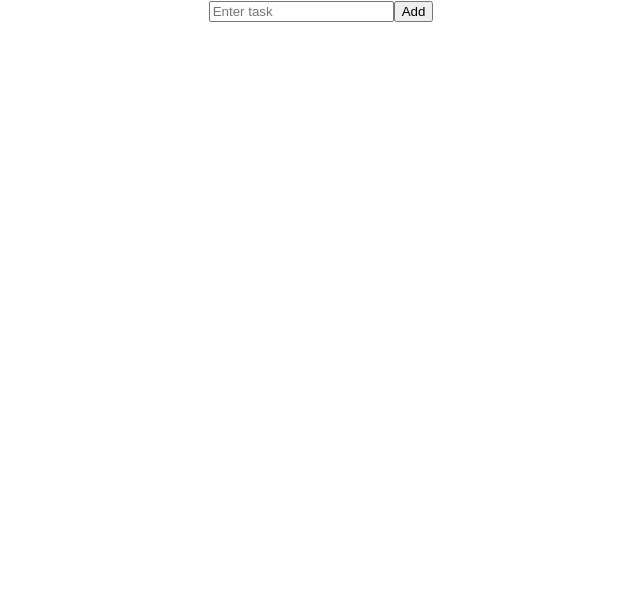
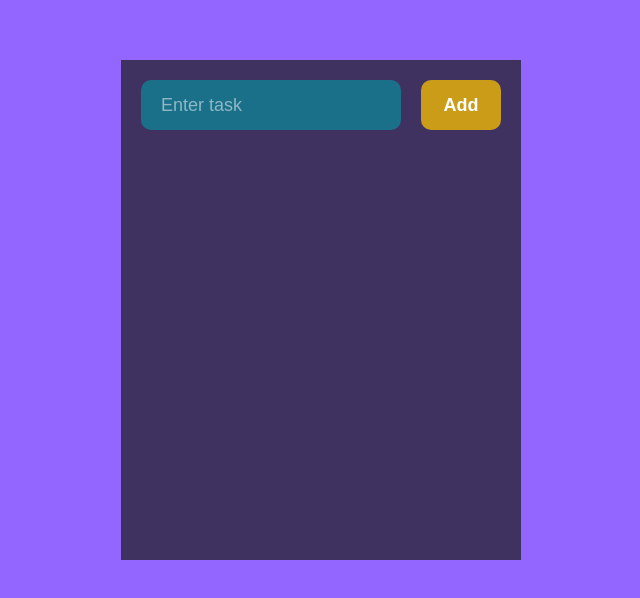
Before and after one commit to nihalpandey4/To-do-app, a React (Create React App) app in the folder client/: page / in a window 1280 px wide. Shown: the top 598 px of the page, without its empty margins (319-959 px from the left). Built offline with nearby package versions, Linux system fonts and the light colour scheme.

Commit message:
client side to do app completed

```diff
--- a/client/src/App.css
+++ b/client/src/App.css
@@ -1,38 +1,42 @@
-.App {
-  text-align: center;
+body{
+  background-color:#9266ff;
 }
 
-.App-logo {
-  height: 40vmin;
-  pointer-events: none;
+.App{
+ background-color:#3f3160;
+ height: 500px;
+ margin: 60px auto;
+ width: 400px;
 }
 
-@media (prefers-reduced-motion: no-preference) {
-  .App-logo {
-    animation: App-logo-spin infinite 20s linear;
-  }
+#to-do-form input {
+ background-color: rgb(27,112,137);
+ border: 0;
+ width: 220px;
+ height:50px;
+ padding: 0 20px;
+ margin: 20px;
+ font-size: 18px;
+ border-radius: 10px;
+ color: #fff;
 }
 
-.App-header {
-  background-color: #282c34;
-  min-height: 100vh;
-  display: flex;
-  flex-direction: column;
-  align-items: center;
-  justify-content: center;
-  font-size: calc(10px + 2vmin);
-  color: white;
+#to-do-form input::placeholder{
+ color:rgba(255,255,255,0.5);
 }
 
-.App-link {
-  color: #61dafb;
+#to-do-form input:focus, #to-do-form button:focus{
+ outline:none;
 }
 
-@keyframes App-logo-spin {
-  from {
-    transform: rotate(0deg);
-  }
-  to {
-    transform: rotate(360deg);
-  }
+#to-do-form button{
+ height:50px;
+ font-size: 18px;
+ width:80px;
+ border-radius: 10px;
+ border: 0;
+ cursor: pointer;
+ font-weight:bolder;
+ background-color:rgb(202,156,24);
+ color:white;
 }
```
